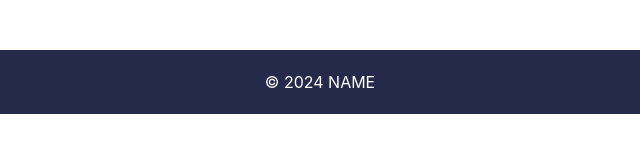
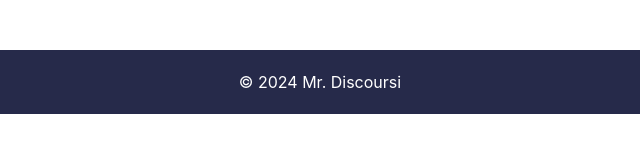
Before and after one commit to discoursi/discoursi.github.io, a plain HTML site: page about.html in a window 1280 px wide. Shown: the part 178-330 px from the top of the page, 320-960 px from the left. Drawn offline with Linux system fonts and the light colour scheme.

Commit message:
updated copyright statements
updated copyright statements on index and about html's

```diff
--- a/about.html
+++ b/about.html
@@ -28,7 +28,7 @@
     </main>
 
     <footer>
-        <p>&copy; 2024 NAME</p>
+        <p>&copy; 2024 Mr. Discoursi</p>
     </footer>
 </body>
 </html>
```
Also changed, not shown: index.html (+1 -1 lines).
